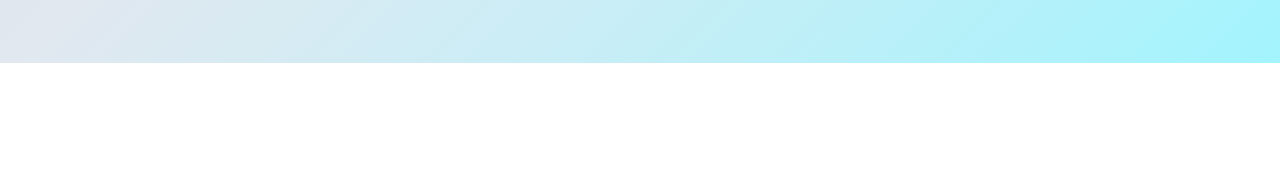
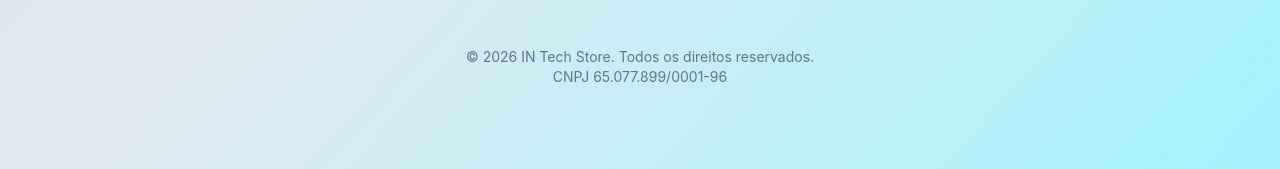
Before and after one commit to Iranneto1/linktree-intechstore, a React (Vite) app: page / in a window 1280 px wide. Shown: the part 1208-1377 px from the top of the page. Before the commit the page ends 1271 px from the top, so only its background shows below. Built offline with nearby package versions, Linux system fonts and the light colour scheme.

Commit message:
feat: footer

```diff
--- a/src/components/ProductCards.tsx
+++ b/src/components/ProductCards.tsx
@@ -211,6 +211,13 @@
           <ImageWithFallback src="https://res.cloudinary.com/dpnlypvpc/image/upload/v1770373771/designpremium_cgr0ez.png" className="w-full h-full object-cover transition-transform duration-500 group-hover:scale-110" />
         </motion.div>
       </div>
+      {/* --- O RODAPÉ ADICIONADO AQUI --- */}
+      <footer className="text-center text-sm text-slate-500 mt-12 pb-8">
+        &copy; {new Date().getFullYear()} IN Tech Store. Todos os direitos reservados.
+        <br />
+        CNPJ 65.077.899/0001-96
+      </footer>
+
     </div>
   );
 }
```
